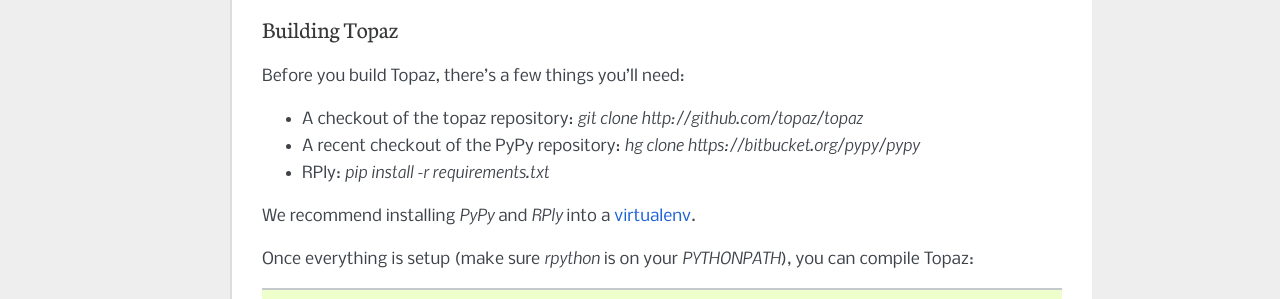
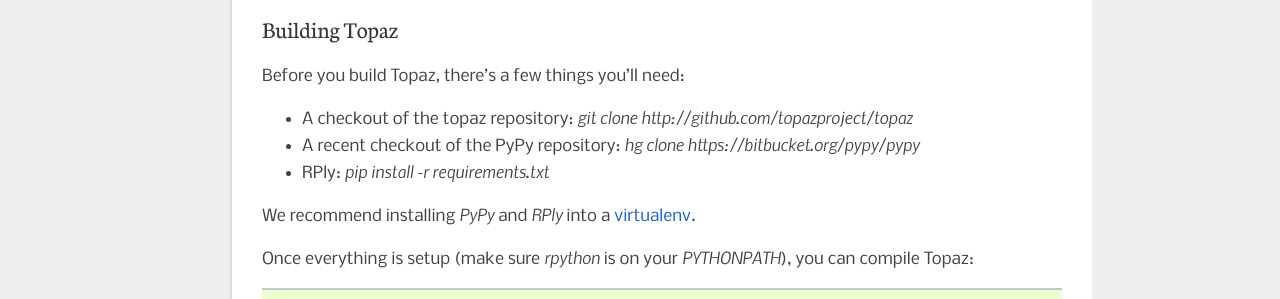
Before and after one commit to topazproject/topaz, a Sphinx documentation site: the page built from docs/getting-started.rst, in a window 1280 px wide. Shown: the part 490-789 px from the top of the page. Built offline with Sphinx 7.4.7, drawn with Linux system fonts in a browser that asks for light colours; some of the changed lines change nothing that is shown.

Commit message:
Fix broken link in docs

```diff
--- a/docs/getting-started.rst
+++ b/docs/getting-started.rst
@@ -29,7 +29,7 @@
 
 Before you build Topaz, there's a few things you'll need:
 
-* A checkout of the topaz repository: `git clone http://github.com/topaz/topaz`
+* A checkout of the topaz repository: `git clone http://github.com/topazproject/topaz`
 * A recent checkout of the PyPy repository:
   `hg clone https://bitbucket.org/pypy/pypy`
 * RPly: `pip install -r requirements.txt`
```
